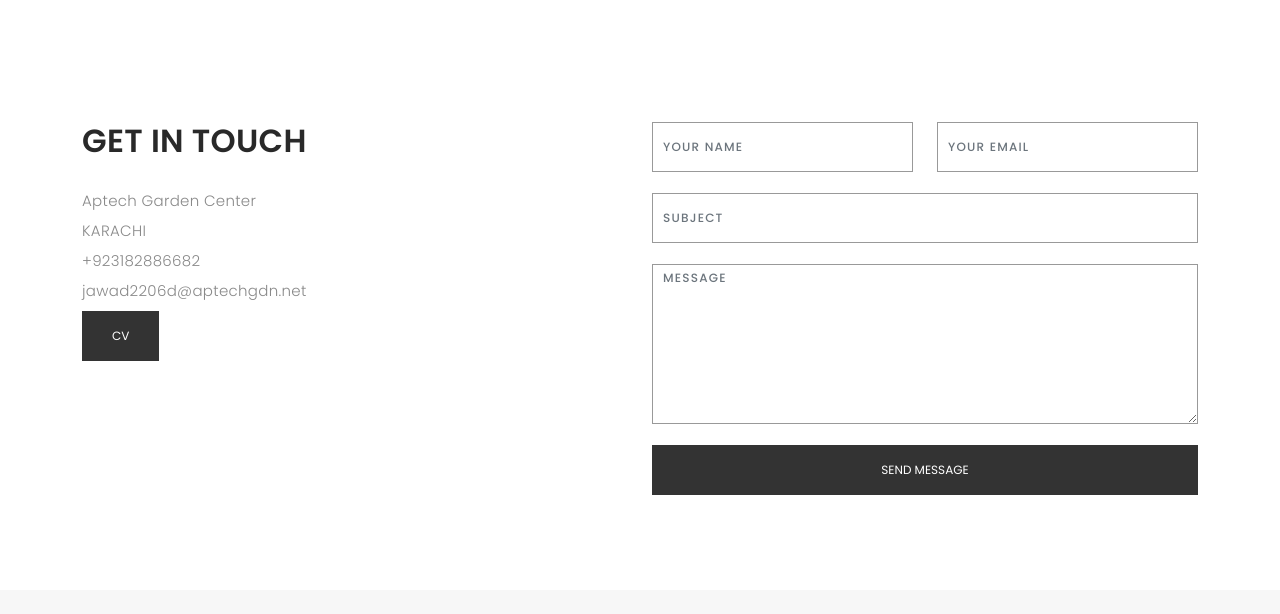
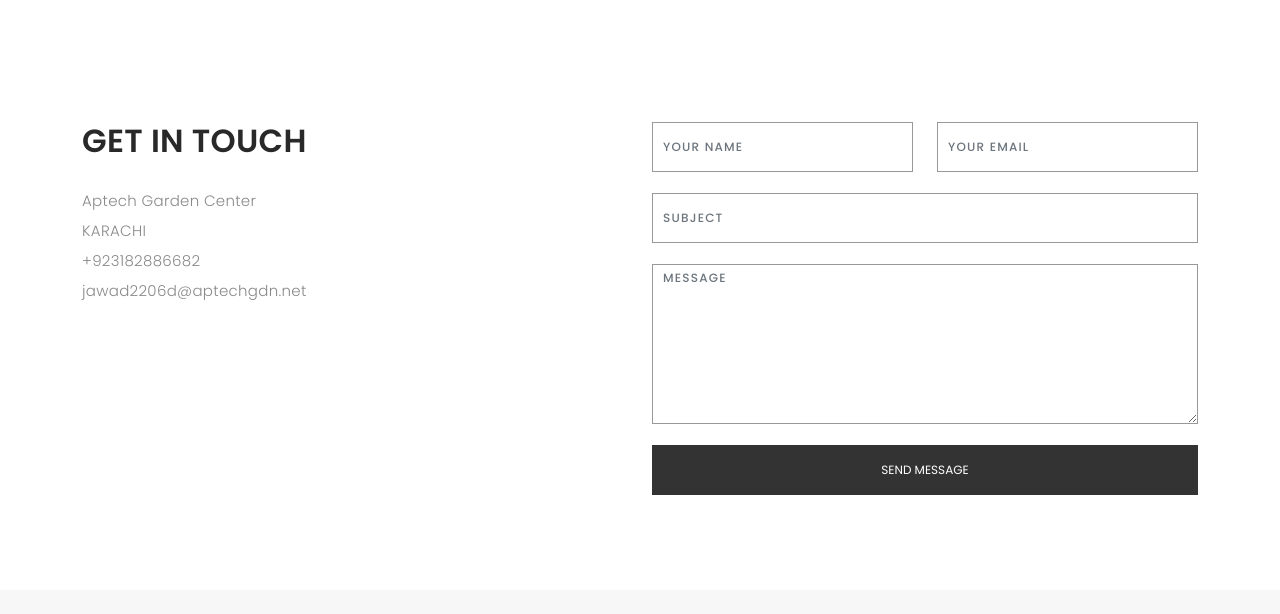
Before and after one commit to ja3ad/porrt, a plain HTML site: page index.html in a window 1280 px wide. Shown: the part 2153-2767 px from the top of the page. Drawn offline with nearby package versions, Linux system fonts and the light colour scheme; files whose address does not match are found by name; a web font is replaced by a local one.

Commit message:
Update index.html

```diff
--- a/index.html
+++ b/index.html
@@ -256,9 +256,7 @@
                   <li><span>+923182886682</span></li>
                   <li><span>jawad2206d@aptechgdn.net</span></li>
                 </ul>
-                <button class="btn btn-info"> <a
-                    href="https://www.canva.com/design/DAFZlpYQELs/9lFRXY4qH1BK42SlHm503Q/view?utm_content=DAFZlpYQELs&utm_campaign=designshare&utm_medium=link&utm_source=publishsharelink"
-                    attributes-list download></a> CV </button>
+
 
               </div>
             </div>
@@ -343,7 +341,7 @@
   </div><!-- End Footer -->
 
   <a href="#" class="back-to-top d-flex align-items-center justify-content-center"><i
-      class="bi bi-arrow-up-short"></i></a>
+      class="fa fa-arrow-up-short"></i></a>
 
   <!-- Vendor JS Files -->
   <script src="bootstrap.bundle.min.js"></script>
```
